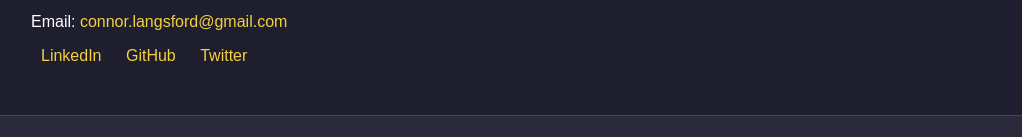
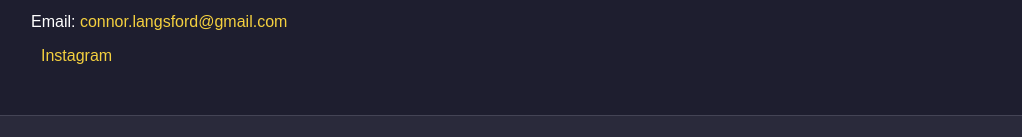
Before and after one commit to Connor-314/My-Website, a plain HTML site: page index.html in a window 1280 px wide. Shown: the part 1958-2095 px from the top of the page, without its empty margins (33-1055 px from the left). Drawn offline with Linux system fonts and the light colour scheme.

Commit message:
Update social links in index.html
Removed LinkedIn, GitHub, and Twitter links, added Instagram link.

```diff
--- a/index.html
+++ b/index.html
@@ -121,9 +121,7 @@
                 <p>Email: <a href="mailto:your-email@example.com">connor.langsford@gmail.com</a></p>
                 <!--<p>Phone: (123) 456-7890</p>-->
                 <div class="social-links">
-                    <a href="#" target="_blank">LinkedIn</a>
-                    <a href="#" target="_blank">GitHub</a>
-                    <a href="#" target="_blank">Twitter</a>
+                    <a href="#" target="_blank">Instagram</a>
                 </div>
             </div>
         </section>
```
